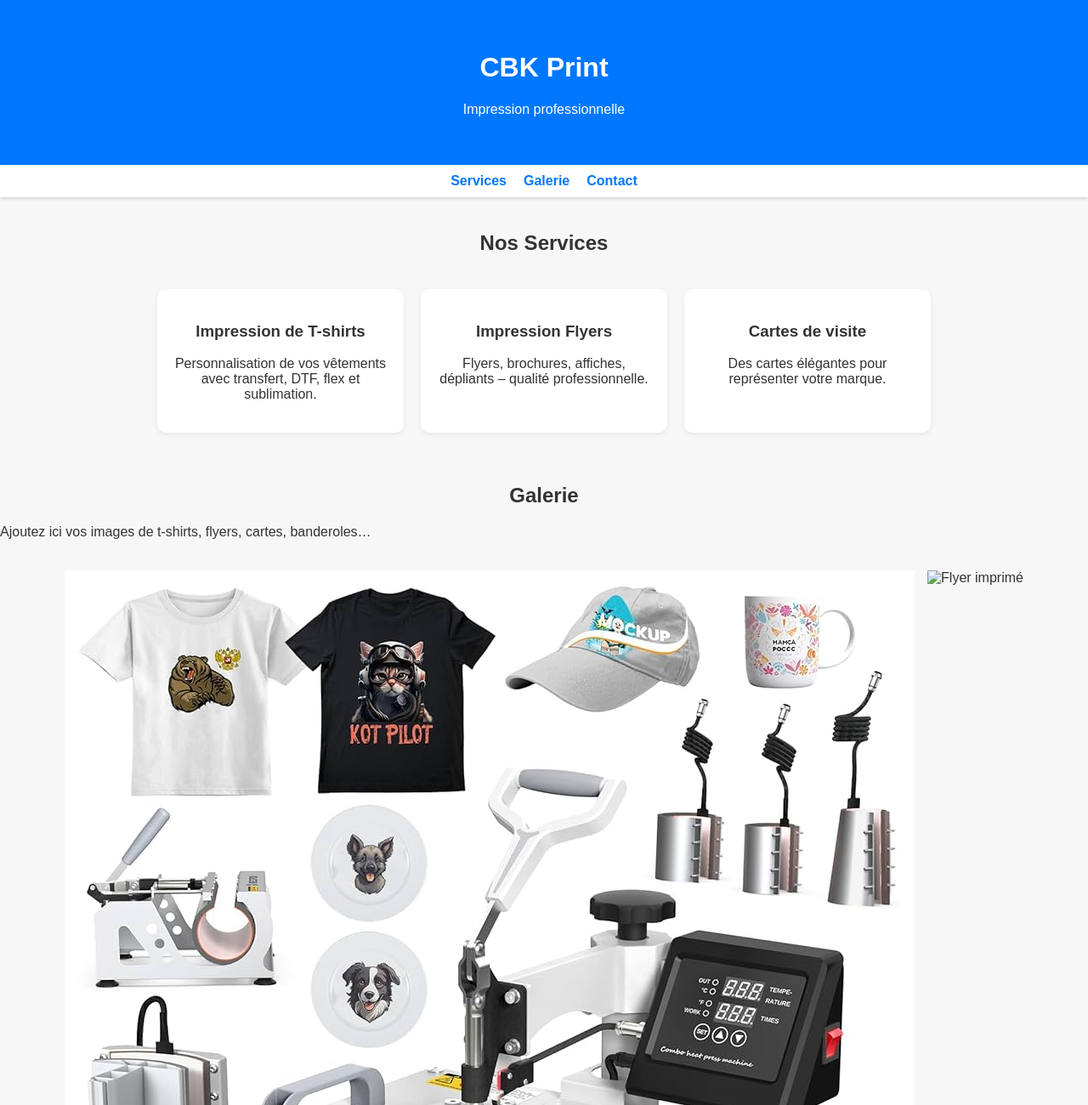
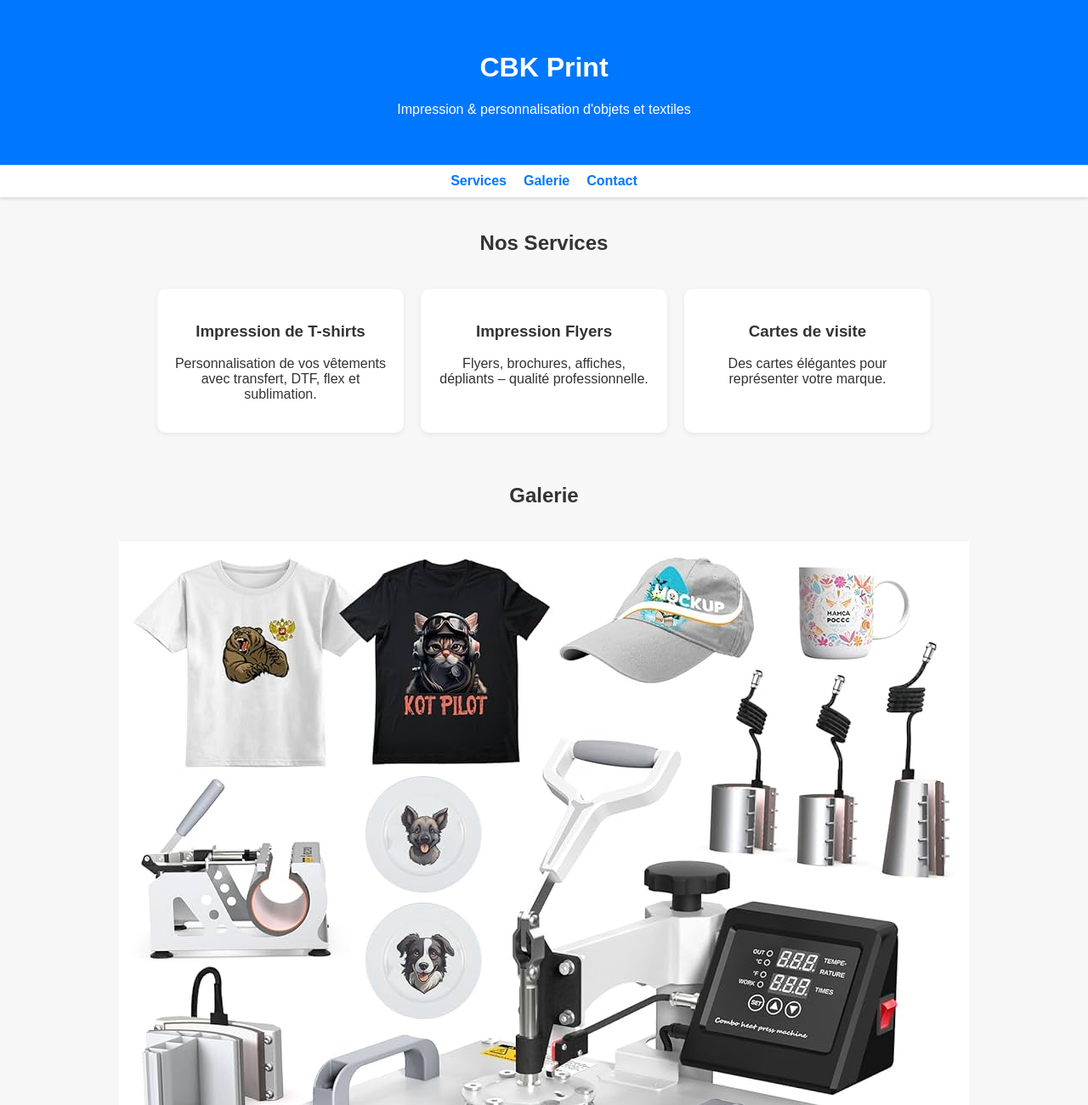
Before and after one commit to cncrown10-droid/CBK-PRINT, a plain HTML site: page index.html in a window 1280 px wide. Shown: the top 1300 px of the page at 85% size. Drawn offline with Linux system fonts and the light colour scheme; a script that the page names is missing.

Commit message:
Update index.html

```diff
--- a/index.html
+++ b/index.html
@@ -12,7 +12,7 @@
     <!-- HEADER -->
     <header>
         <h1>CBK Print</h1>
-        <p>Impression professionnelle </p>
+        <p>Impression & personnalisation d'objets et textiles </p>
     </header>
 
     <!-- NAV -->
@@ -44,11 +44,9 @@
     <!-- GALERIE -->
     <section id="galerie">
         <h2>Galerie</h2>
-        <p>Ajoutez ici vos images de t-shirts, flyers, cartes, banderoles…</p>
-
         <div class="gallery">
-    <img src="71trhKtwNxL._UF1000,1000_QL80_.jpg" alt="T-shirt personnalisé">
-    <img src="images/flyer1.png" alt="Flyer imprimé">
+    <img src="71trhKtwNxL._UF1000,1000_QL80_.jpg" alt="T-shirt personnalisé"
+        width:"20" alt="Flyer imprimé">
             </div>
         </div>
     </section>
```
